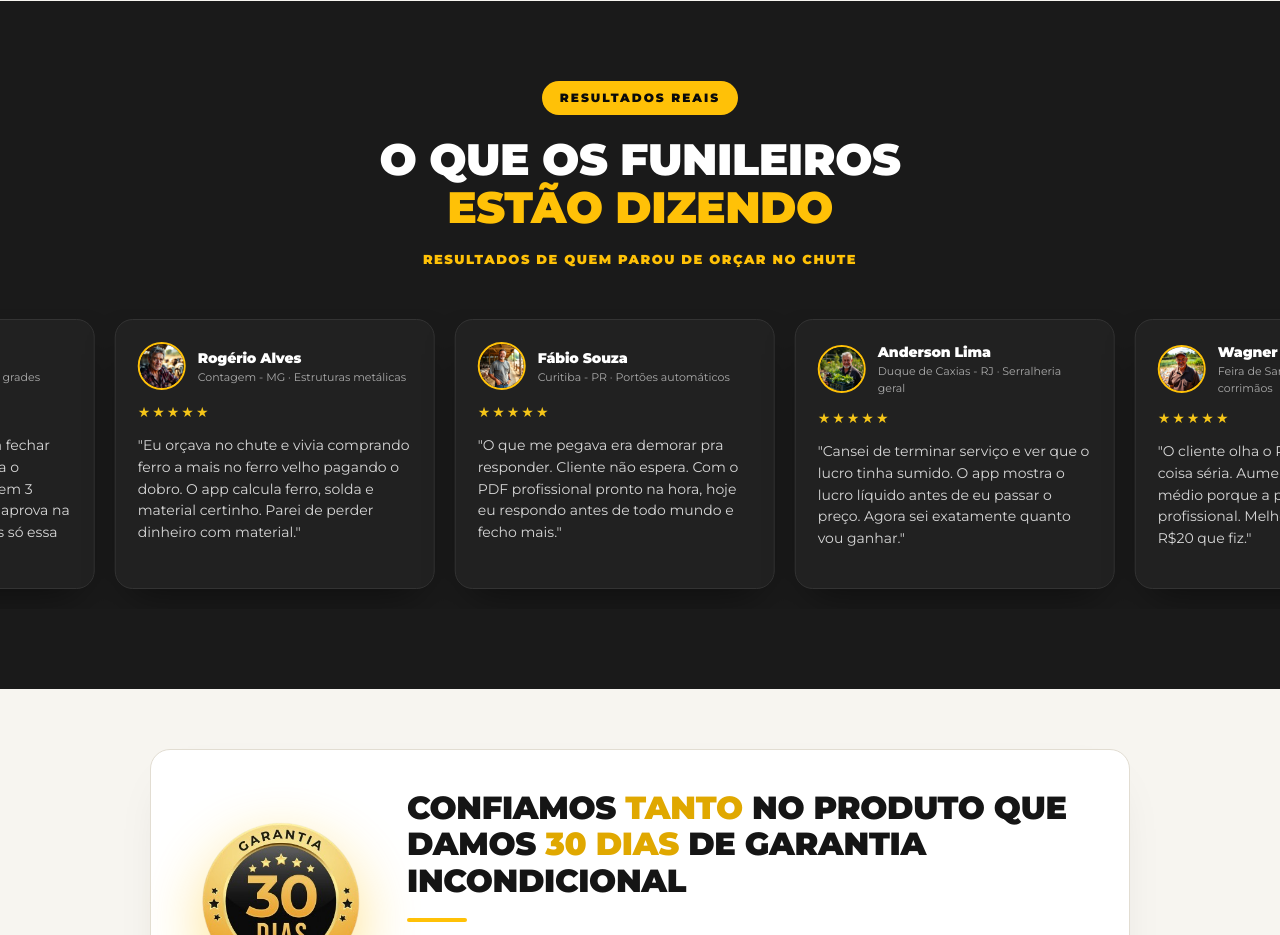
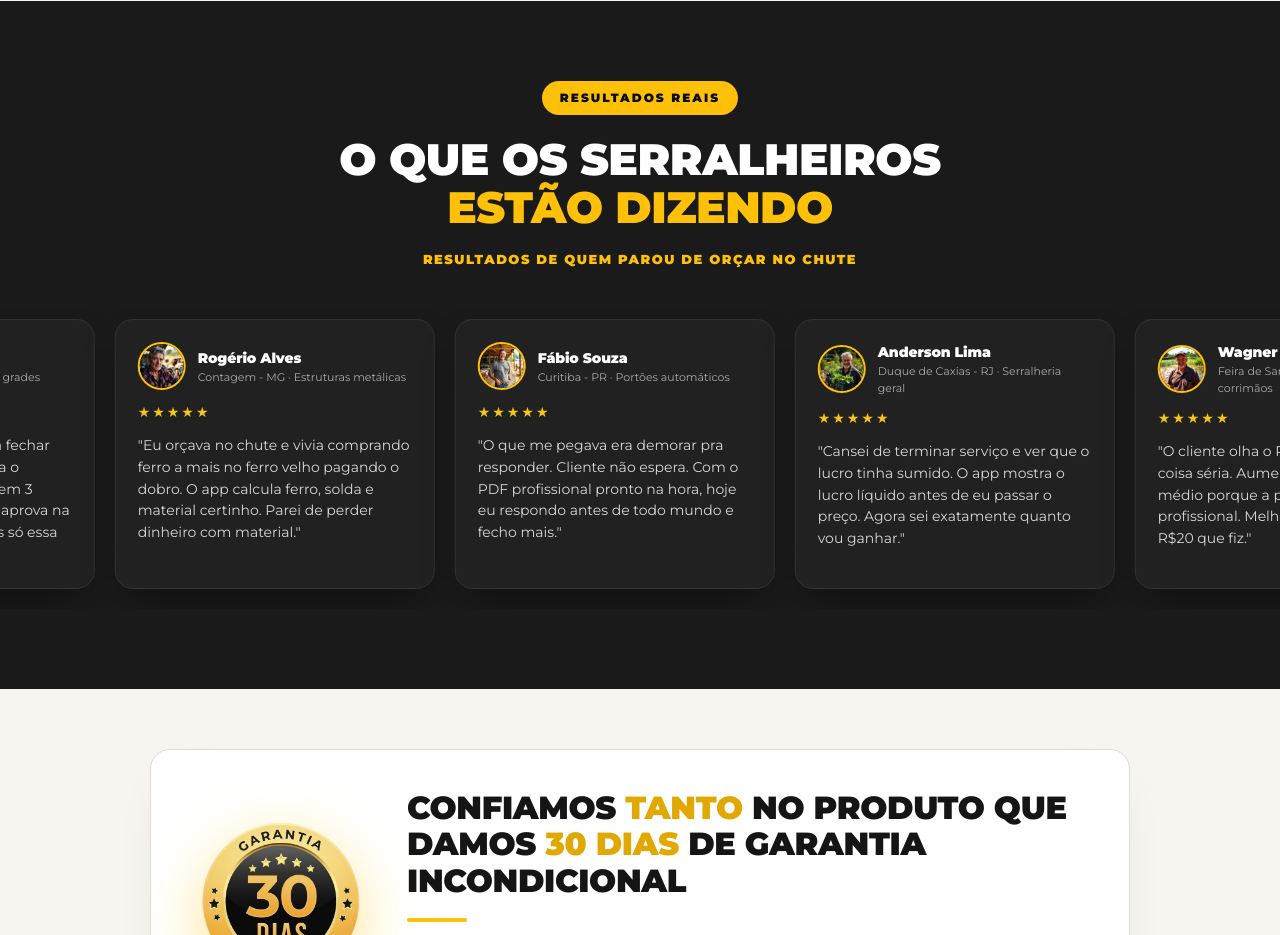
Before and after one commit to vitorgabrielvianna41-hue/remix-of-remix-of-remix-of-remix-of-remix-of-remix-hub-explorer, a React (Vite) app: page / in a window 1280 px wide. Shown: the part 6240-7175 px from the top of the page. Built offline with nearby package versions, Linux system fonts and the light colour scheme.

Commit message:
Changes
Co-authored-by: vitorgabrielvianna41-hue <230800934+vitorgabrielvianna41-hue@users.noreply.github.com>

```diff
--- a/src/routes/index.tsx
+++ b/src/routes/index.tsx
@@ -1103,7 +1103,7 @@ function Testimonials() {
             lineHeight: 1.1,
           }}
         >
-          O QUE OS FUNILEIROS
+          O QUE OS SERRALHEIROS
           <br />
           <span style={{ color: C.yellow }}>ESTÃO DIZENDO</span>
         </h2>
```
